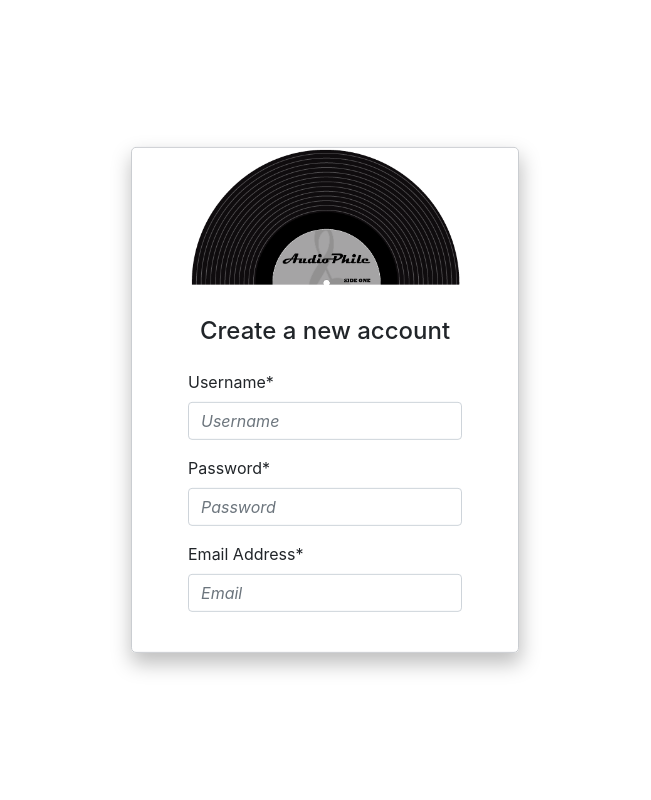
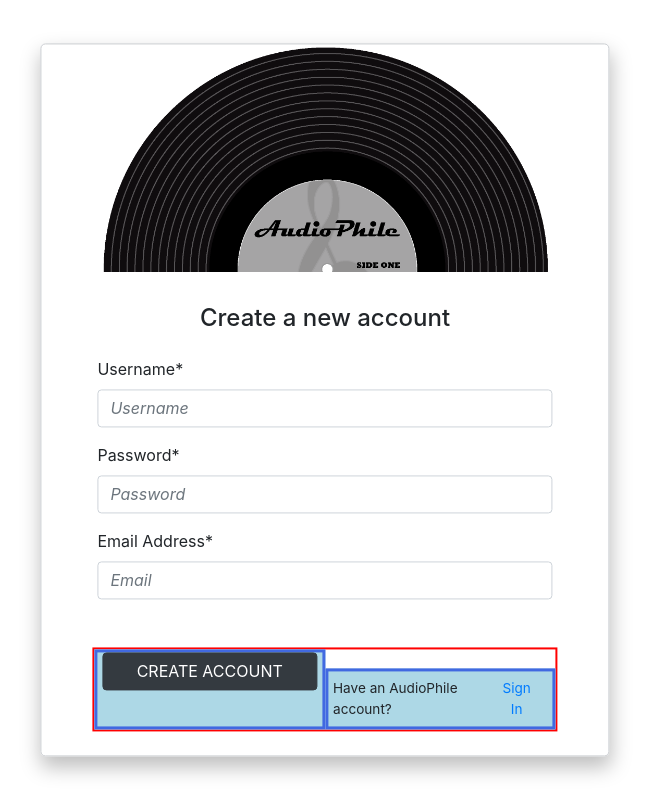
Before and after one commit to debersole81/audiophile, a React (Create React App) app: page / in a window 1280 px wide. Shown: the whole page, without its empty margins (315-966 px from the left). Built offline with nearby package versions, Linux system fonts and the light colour scheme.

Commit message:
Build form row, col, and button components

```diff
--- a/src/components/SignUp.js
+++ b/src/components/SignUp.js
@@ -25,6 +25,15 @@ function SignUp() {
                 <Form.Label>Email Address*</Form.Label>
                 <Form.Control name='email' placeholder='Email' required></Form.Control>
             </Form.Group>
+            <Form.Row className='row signin-form-row'>
+                <Col className='col'>
+                    <Button variant='dark' block>CREATE ACCOUNT</Button>
+                </Col>
+                <Col className='col signin-link-col'>
+                    <p>Have an AudioPhile account?</p>
+                    <Button variant='link'>Sign In</Button>
+                </Col>
+            </Form.Row>
         </Form>
 
     );
```
